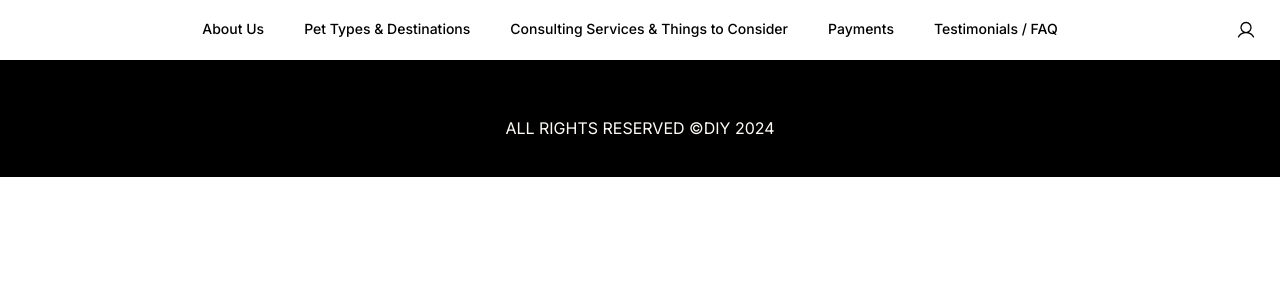
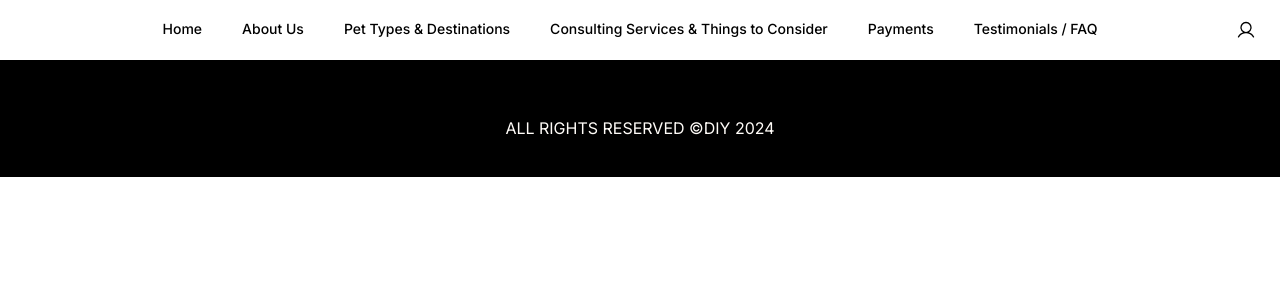
Before and after one commit to demi-repo/pet-shipping, a Next.js app: page / in a window 1280 px wide. Shown: the top 300 px of the page. Built offline with nearby package versions, Linux system fonts and the light colour scheme.

Commit message:
fix: landing page header

```diff
--- a/src/app/page.tsx
+++ b/src/app/page.tsx
@@ -3,12 +3,12 @@
 import React, { useRef, useState } from "react";
 import "swiper/css";
 import "swiper/css/pagination";
-import { Text } from '@mantine/core';
 
 export default function Home() {
   return (
     <>
-      <main className="flex flex-col" />
+      <main className="flex flex-col">
+      </main>
     </>
   );
 }
--- a/src/components/header/index.tsx
+++ b/src/components/header/index.tsx
@@ -262,6 +262,12 @@ export default function Header() {
       </div>
       <nav className="md:flex hidden justify-between gap-10">
         <Link
+          href="/"
+          className="font-medium text-sm cursor-pointer border-b-2 border-transparent hover:border-black"
+        >
+          Home
+        </Link>
+        <Link
           href="/about"
           className="font-medium text-sm cursor-pointer border-b-2 border-transparent hover:border-black"
         >
```
